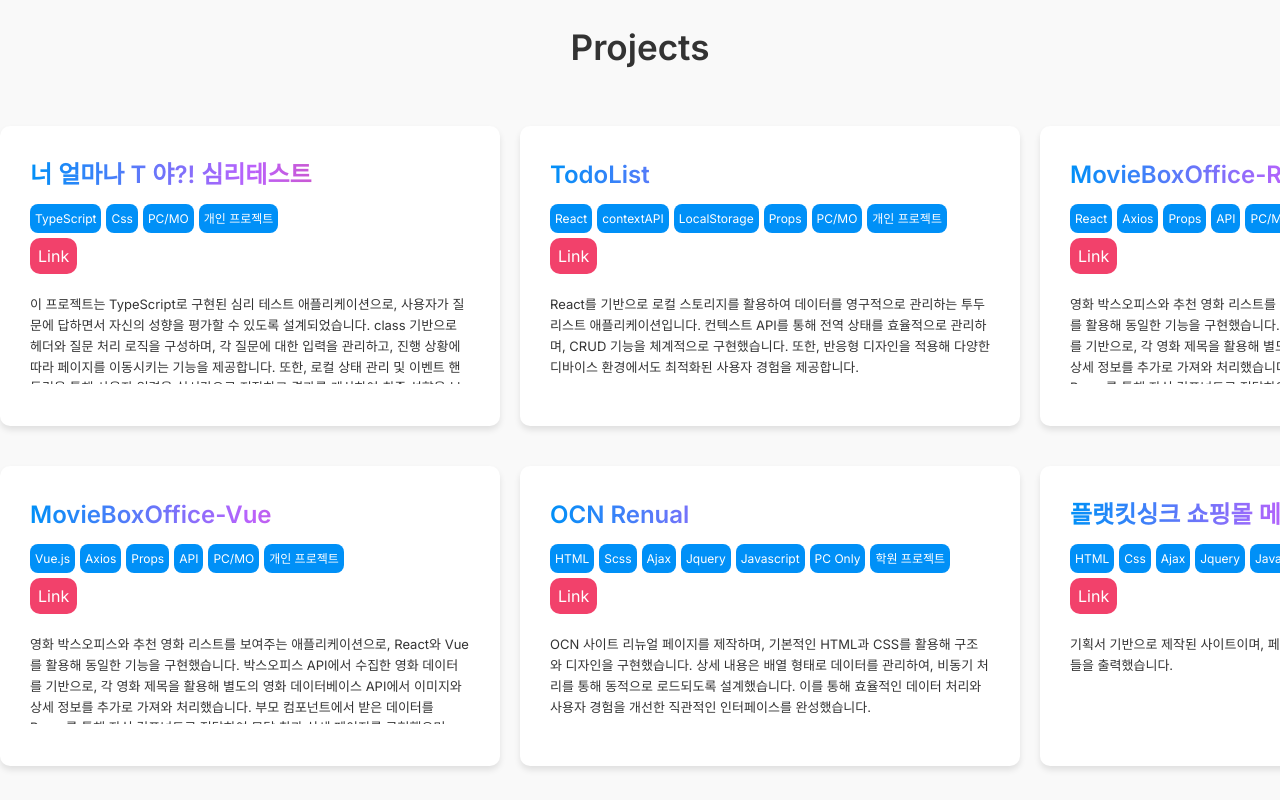
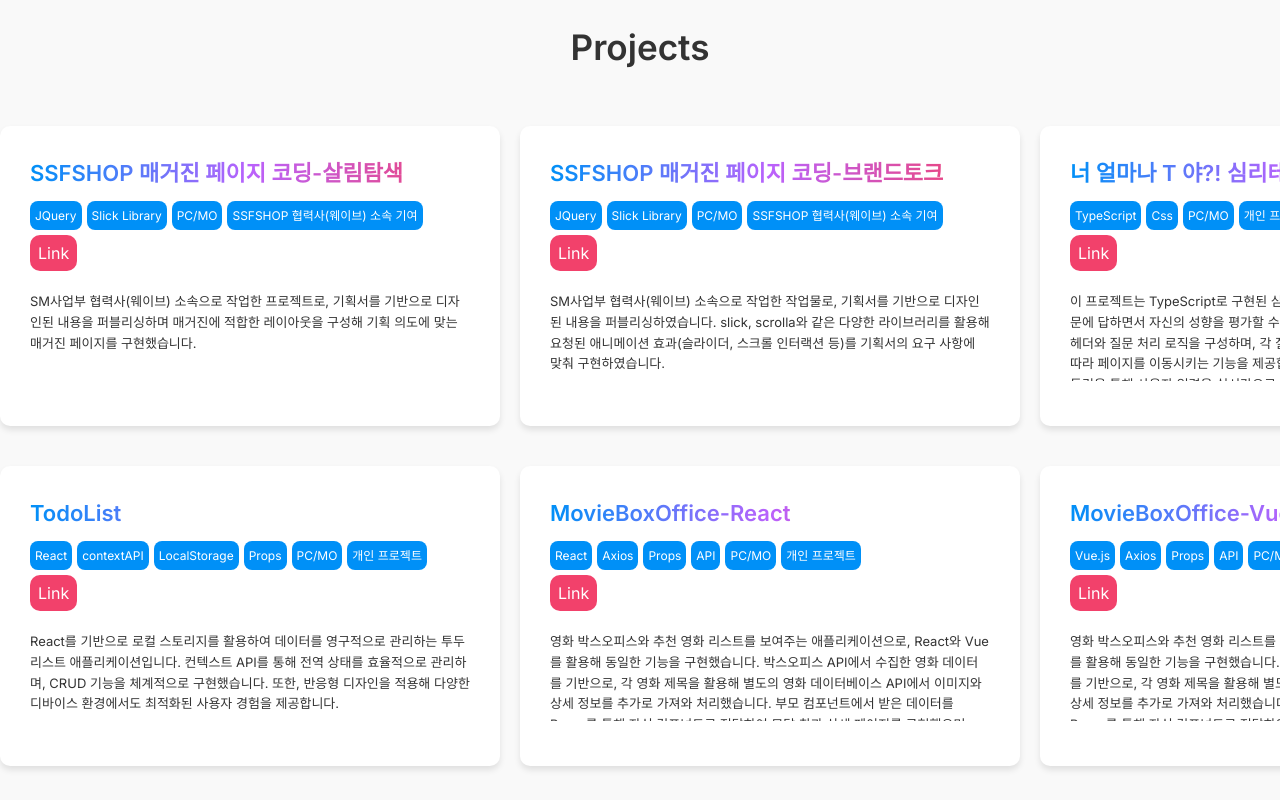
Before and after one commit to Fantasystar94/main-introduce, a React (Create React App) app: page / in a window 1280 px wide. Shown: the part 1220-2020 px from the top of the page. Built offline with nearby package versions, Linux system fonts and the light colour scheme.

Commit message:
ssfshop project add

```diff
--- a/src/App.js
+++ b/src/App.js
@@ -8,6 +8,7 @@
 import Skills from './component/Skills';
 import Projects from './component/Projects';
 import Footer from './component/Footer';
+import Career from './component/Career';
 function App() {
   const topRef = useRef(null);
   const aboutMeRef = useRef(null);
@@ -65,6 +66,7 @@
       <AboutMe ref={aboutMeRef} />
       <Skills ref={skillsRef} />
       <Projects ref={projectsRef} />
+      {/* <Career ref={careerRef} /> */}
       <Footer></Footer>
     </>
   );
--- a/src/component/Career.jsx
+++ b/src/component/Career.jsx
@@ -0,0 +1,24 @@
+import { forwardRef } from 'react';
+import '../styles/career.css'
+const Career = forwardRef((props,ref)=>{
+    return(
+        <div className="career" ref={ref}>
+            <div className="mainTitle">
+                <h3>
+                Career
+                </h3>
+            </div>
+            <div className='article'>
+                <div className="logo">
+                    <img src="https://pds.saramin.co.kr/company/logo/202002/10/q5h23c_1127-xyldb8_logo.jpg" alt="" />
+                </div>
+                <div className='textTab'>
+                    <div className='title'>
+                        주식회사 웨이브
+                    </div>
+                </div>
+            </div>
+        </div>
+    )
+});
+export default Career;
--- a/src/component/Projects.jsx
+++ b/src/component/Projects.jsx
@@ -10,6 +10,42 @@
                 </h3>
             </div>
             <div className="projectWrap">
+                            <div className="item shadow">
+                    <h4 className='itemTit'>
+                    SSFSHOP 매거진 페이지 코딩-살림탐색
+                    </h4>
+                    <div className='keyword'>
+                        <span>JQuery</span>
+                        <span>Slick Library</span>
+                        <span>PC/MO</span>
+                        <span>SSFSHOP 협력사(웨이브) 소속 기여</span>
+                    </div>
+                    <a href="https://www.ssfshop.com/ssfMgz/91223/view?tagPage=LF_STYLE&emph=N" className='link' target='_blank'>
+
+                    Link
+                    </a>
+                    <div className="article">
+                    SM사업부 협력사(웨이브) 소속으로 작업한 프로젝트로, 기획서를 기반으로 디자인된 내용을 퍼블리싱하며 매거진에 적합한 레이아웃을 구성해 기획 의도에 맞는 매거진 페이지를 구현했습니다.
+                    </div>
+                </div>
+            <div className="item shadow">
+                    <h4 className='itemTit'>
+                    SSFSHOP 매거진 페이지 코딩-브랜드토크
+                    </h4>
+                    <div className='keyword'>
+                        <span>JQuery</span>
+                        <span>Slick Library</span>
+                        <span>PC/MO</span>
+                        <span>SSFSHOP 협력사(웨이브) 소속 기여</span>
+                    </div>
+                    <a href="https://www.ssfshop.com/ssfMgz/95975/view?tagPage=LF_STYLE&emph=N" className='link' target='_blank'>
+
+                    Link
+                    </a>
+                    <div className="article">
+                    SM사업부 협력사(웨이브) 소속으로 작업한 작업물로, 기획서를 기반으로 디자인된 내용을 퍼블리싱하였습니다. slick, scrolla와 같은 다양한 라이브러리를 활용해 요청된 애니메이션 효과(슬라이더, 스크롤 인터랙션 등)를 기획서의 요구 사항에 맞춰 구현하였습니다.
+                    </div>
+                </div>
             <div className="item shadow">
                     <h4 className='itemTit'>
                     너 얼마나 T 야?! 심리테스트
--- /dev/null
+++ b/src/styles/career.css
@@ -0,0 +1,13 @@
+
+.career{
+    height:auto;
+    width:100%;
+    padding:50px 0;
+}
+
+.career .mainTitle{
+    font-size:30px;
+    margin:0 auto;
+    font-weight:700;
+    text-align:center;
+}
--- a/src/styles/projects.css
+++ b/src/styles/projects.css
@@ -32,7 +32,7 @@
     background:linear-gradient(to right,#0090f7,#ba62fc,#f2416b);
     background-clip:text;
     -webkit-text-fill-color:transparent;
-    font-size:24px;
+    font-size:22px;
 }
 .project .projectWrap .item .link{
     background-color:#f2416b;
```
